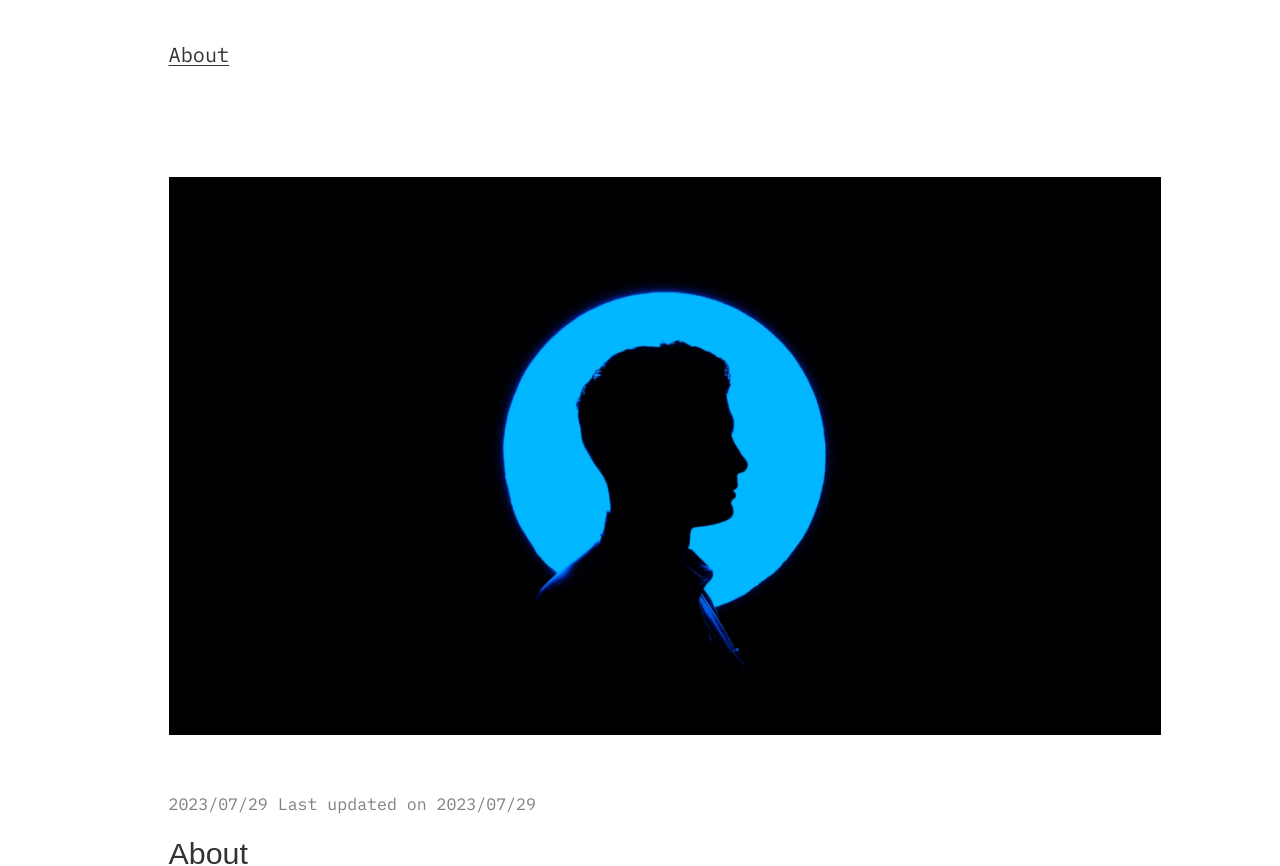
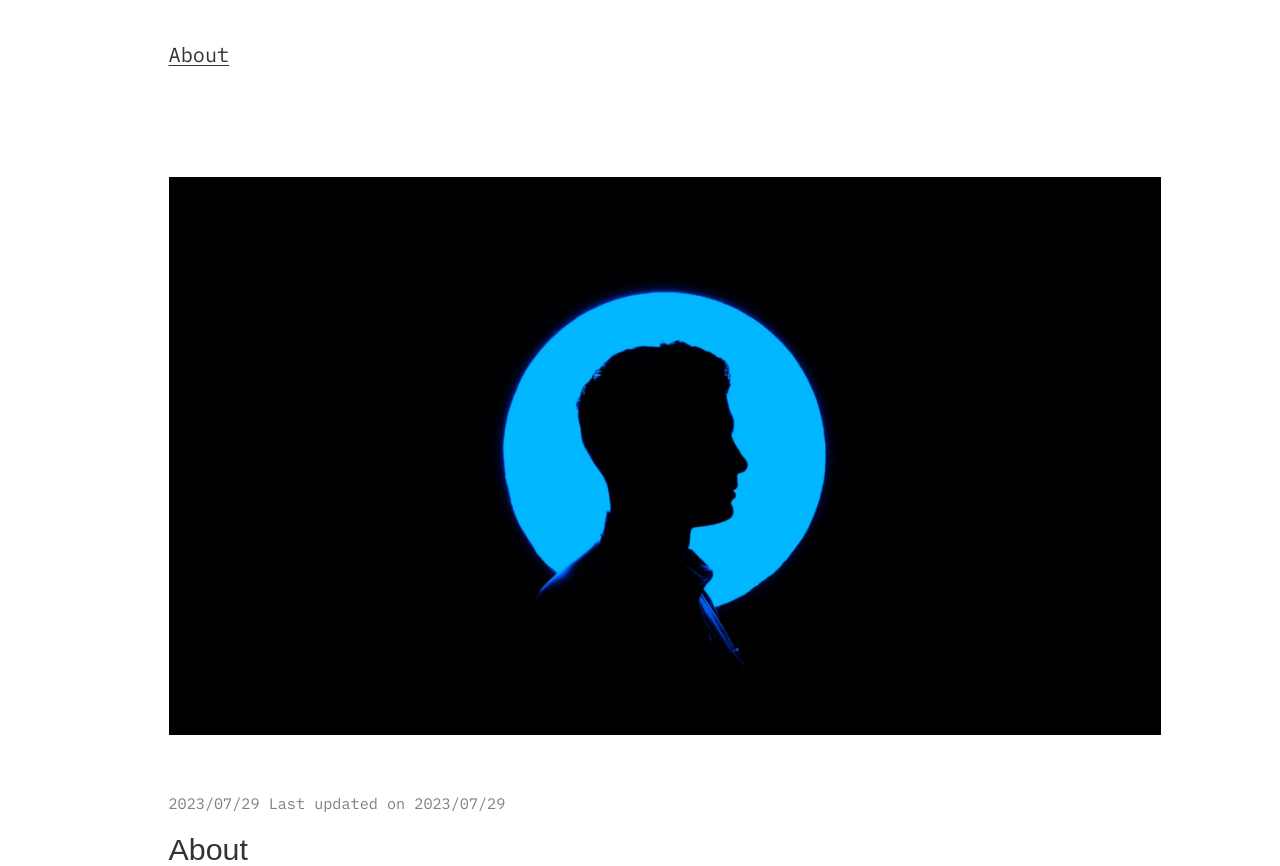
Before and after one commit to nya282828/nya2828_blog, an Astro site: page /about in a window 1280 px wide. Shown: the part 98-964 px from the top of the page. Built offline with nearby package versions, Linux system fonts and the light colour scheme; Astro itself is replaced by a stand-in of ours; a web font is replaced by a local one.

Commit message:
Update _blog-post.scss

```diff
--- a/src/styles/_components/_blog-post.scss
+++ b/src/styles/_components/_blog-post.scss
@@ -34,7 +34,7 @@
 
     &__date {
       // @include ask.t-size(ask.$t_h_size_xxs, 1);
-      font-size: var(--t-size_xxs);
+      font-size: var(--t-size_xxxs);
       line-height: 1;
     }
   }
```
